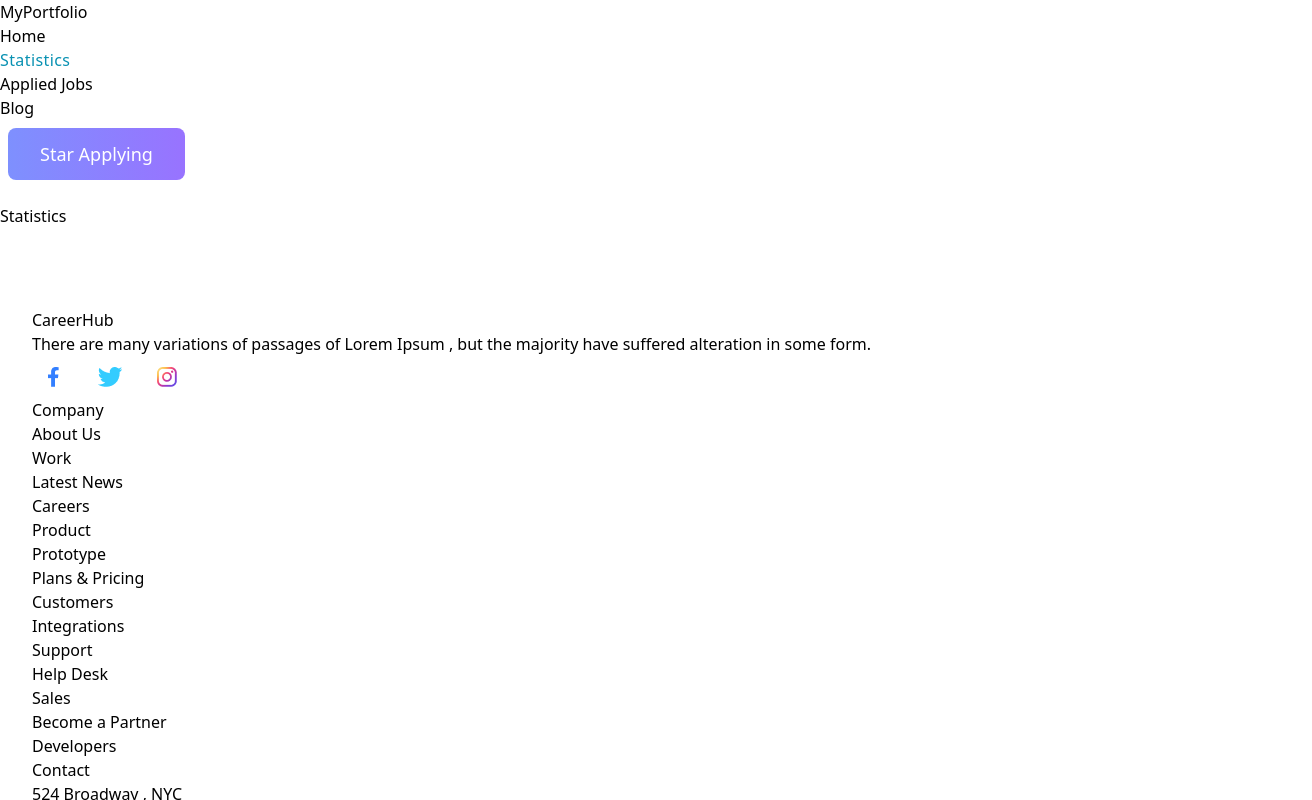
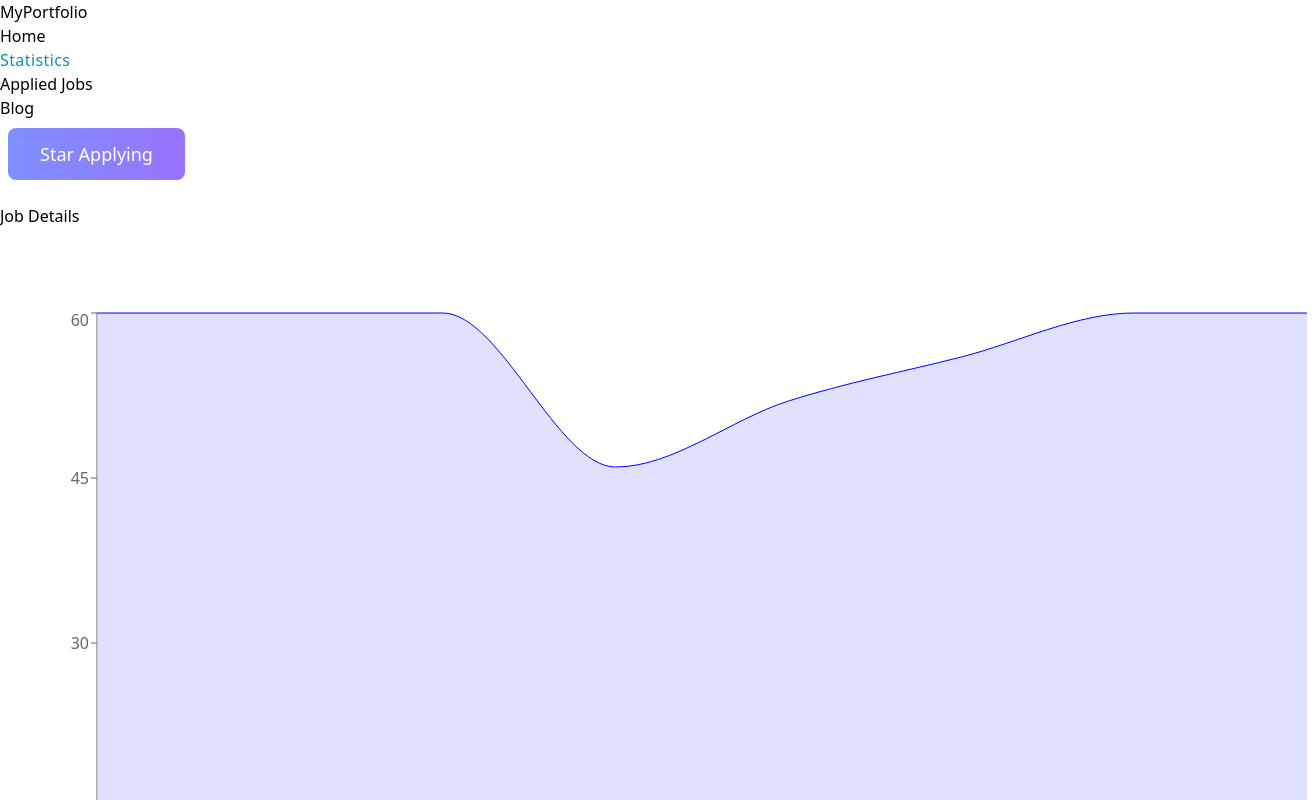
Before and after one commit to hridoy281810/FastCareer, a React (Vite) app: page /statistics in a window 1280 px wide. Shown: the top 800 px of the page, 1312 px wide, since content can reach past the window. Built offline with nearby package versions, Linux system fonts and the light colour scheme.

Commit message:
show more button worke  done

```diff
--- a/src/component/Statistics/Statistics.jsx
+++ b/src/component/Statistics/Statistics.jsx
@@ -1,4 +1,6 @@
 import React from 'react';
+import { AreaChart, Area, XAxis, YAxis, CartesianGrid, Tooltip, ResponsiveContainer } from 'recharts';
+
 
 const Statistics = () => {
     const assignmentData =[
@@ -14,7 +16,7 @@ const Statistics = () => {
         },
         {
             id: "3b46s",
-            name: "legal-solution-resources",
+            name: "legal solution",
             mark: 60
         },
         {
@@ -34,7 +36,7 @@ const Statistics = () => {
         },
         {
             id: "7g59s",
-            name: "Make Quiz Hero a great quiz",
+            name: "Make Quiz Hero",
             mark: 60
         },
         {
@@ -47,10 +49,23 @@ const Statistics = () => {
 
     }
     return (
-        <div>
-            <h1>Statistics
-</h1>
-        </div>
+        <>
+        <div className='bg-gray-100 md:py-24'>
+     <h2 className='text-center text-4xl font-bold '>Job Details</h2>
+     </div>
+     <div className='my-container'>
+    <AreaChart
+     width={1280}
+     height={700}
+     data={assignmentData}
+    >
+         <XAxis dataKey="name" />
+          <YAxis />
+          <Tooltip />
+          <Area type="monotone" dataKey="mark" stroke="blue" fill="#CCCCFF" />
+    </AreaChart>
+     </div>
+        </>
     );
 };
 
```
